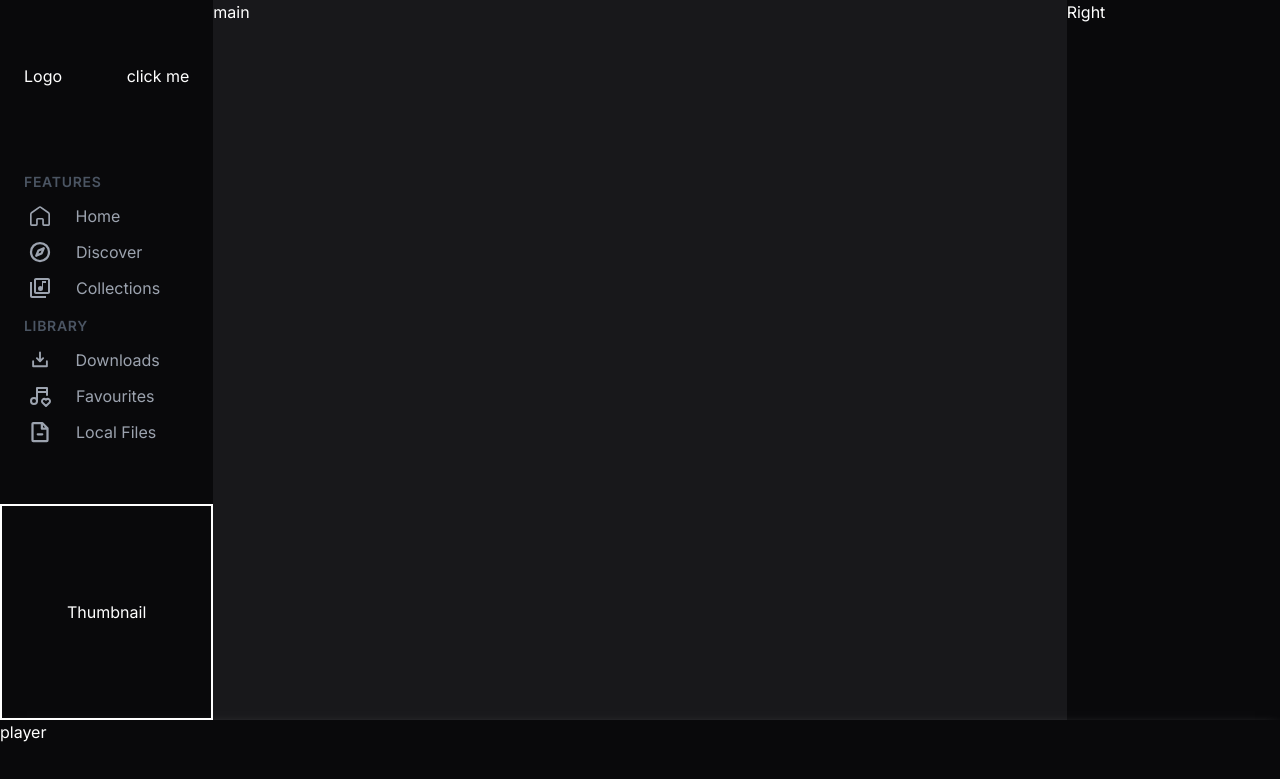
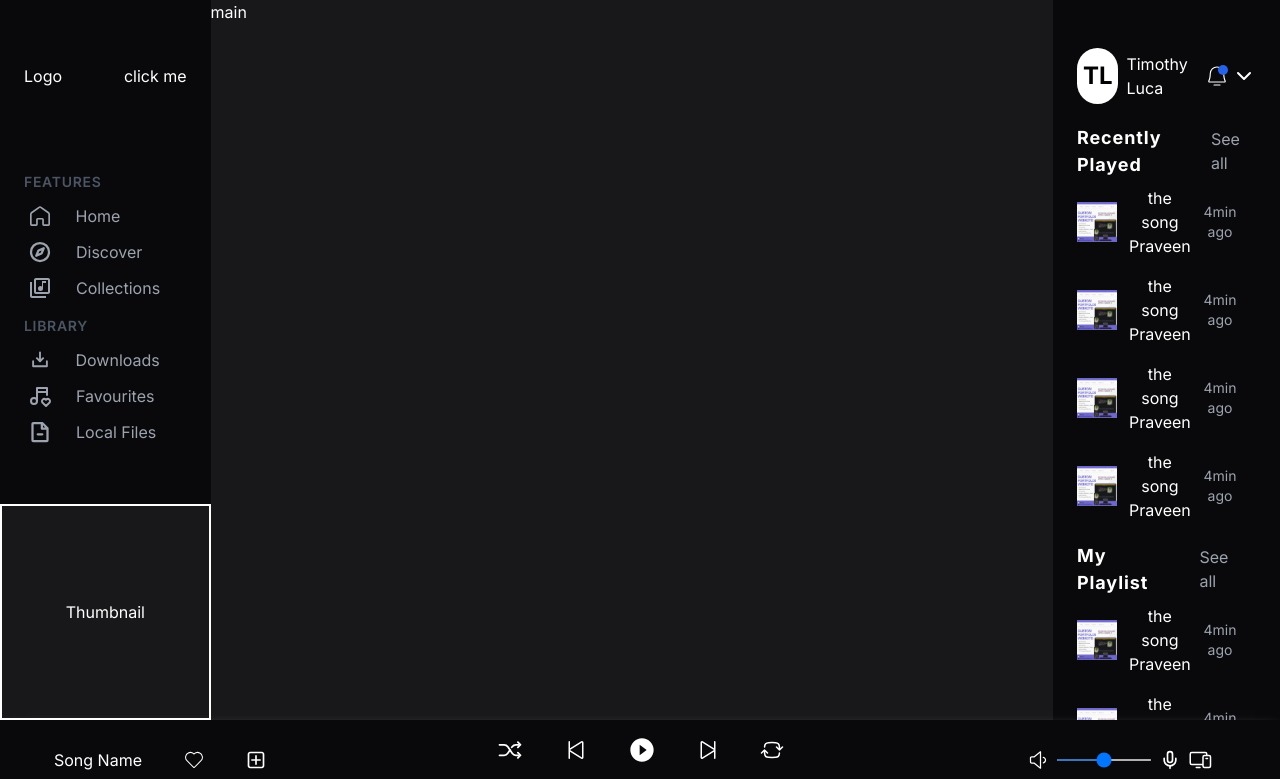
Before and after one commit to PraveenThanikachalam/Assignment-SuperKalam, a Next.js app: page / in a window 1280 px wide. Shown: the top 779 px of the page. Built offline with nearby package versions, Linux system fonts and the light colour scheme.

Commit message:
Playlist Component | Right side bar completed

```diff
--- a/app/Motions/FadingMotions.tsx
+++ b/app/Motions/FadingMotions.tsx
@@ -6,13 +6,13 @@ interface motionTypes {
   children: ReactNode;
   type: keyof Motions;
   classNames: string;
+  duration: number;
 }
 
 interface Motion extends Variants {
   hidden: { opacity: number; y: number; x: number };
   enter: { opacity: number; y: number; x: number };
 }
-
 
 interface Motions {
   FadeUp: Motion;
@@ -39,6 +39,7 @@ export default function MotionWrapper({
   children,
   type,
   classNames,
+  duration,
 }: motionTypes) {
   const selectedMotion = motions[type];
 
@@ -48,7 +49,7 @@ export default function MotionWrapper({
       initial="hidden"
       animate="enter"
       className={classNames}
-      transition={{ duration: 0.5 }}
+      transition={{ duration: duration }}
     >
       {children}
     </motion.div>
--- a/app/components/LeftSideBar.tsx
+++ b/app/components/LeftSideBar.tsx
@@ -9,6 +9,8 @@ import {
   PiFileMinusBold,
 } from "react-icons/pi";
 import Link from "next/link";
+import MotionWrapper from "../Motions/FadingMotions";
+import { useEffect } from "react";
 
 interface Links {
   routeName: string;
@@ -19,17 +21,17 @@ interface Links {
 const Features: Array<Links> = [
   {
     routeName: "Home",
-    href: "/home",
+    href: "/",
     component: <GrHomeRounded className="w-5 ml-[1.5px] mr-[10px] h-5" />,
   },
   {
     routeName: "Discover",
-    href: "/discover",
+    href: "",
     component: <PiCompassBold className="w-6 mr-2 h-6 " />,
   },
   {
     routeName: "Collections",
-    href: "/collections",
+    href: "",
     component: <MdOutlineLibraryMusic className="w-6 mr-2 h-6" />,
   },
 ];
@@ -37,26 +39,30 @@ const Features: Array<Links> = [
 const Library: Array<Links> = [
   {
     routeName: "Downloads",
-    href: "/",
+    href: "",
     component: (
       <PiDownloadSimpleBold className="w-5 ml-[1.5px] mr-[10px] h-5" />
     ),
   },
   {
     routeName: "Favourites",
-    href: "/discover",
+    href: "",
     component: <TbMusicHeart className="w-6 mr-2 h-6 " />,
   },
   {
     routeName: "Local Files",
-    href: "/collections",
+    href: "",
     component: <PiFileMinusBold className="w-6 mr-2 h-6" />,
   },
 ];
 
 export default function LeftSideBar() {
   return (
-    <div className="bg-zinc-950 relative h-[90%] text-white w-[25%]">
+    <MotionWrapper
+      classNames="bg-zinc-950 relative h-[90%] text-white w-[25%]"
+      duration={0.5}
+      type={"FadeRight"}
+    >
       <div className="flex justify-between px-6 py-16">
         <a href="/">Logo</a>
         <button onClick={() => console.log("hi")}>click me</button>
@@ -93,9 +99,9 @@ export default function LeftSideBar() {
           ))}
         </ul>
       </div>
-      <div className="absolute inset-x-0 flex justify-center items-center border-2 border-white bottom-0 h-[30%] bg-zinc-950 text-white w-full ">
+      <div className="absolute inset-x-0 flex justify-center items-center border-2 border-white bottom-0 h-[30%] bg-zinc-900 text-white w-full ">
         Thumbnail
       </div>
-    </div>
+    </MotionWrapper>
   );
 }
--- a/app/components/PlayBar.tsx
+++ b/app/components/PlayBar.tsx
@@ -1,14 +1,47 @@
+import { CiHeart } from "react-icons/ci";
 import MotionWrapper from "../Motions/FadingMotions";
+import Image from "next/image";
+import { CgAddR } from "react-icons/cg";
+import { IoShuffle } from "react-icons/io5";
+import { MdOutlinePauseCircleFilled, MdPlayCircleFilled } from "react-icons/md";
+import { PiDevices, PiSkipBack, PiSkipForward } from "react-icons/pi";
+import { HiOutlineArrowPathRoundedSquare } from "react-icons/hi2";
+import { SlVolume1 } from "react-icons/sl";
+import { LuMic } from "react-icons/lu";
 
 export default function PlayBar() {
   return (
     <MotionWrapper
       classNames={
-        "absolute inset-x-0 bottom-0 h-[10%] bg-zinc-950 shadow-lg shadow-white text-white w-full "
+        "absolute inset-x-0 bottom-0 flex justify-between item-center h-[10%] bg-zinc-950 shadow-lg shadow-white text-white w-full "
       }
       type={"FadeUp"}
+      duration={0.3}
     >
-      player
+      <div className="flex w-[320px] h-full justify-center p-2 gap-x-10 items-center">
+        <div>Song Name</div>
+        <CiHeart className="w-6 h-6" />
+        <CgAddR className="w-5 h-5" />
+      </div>
+      <div className="w-[500px] pt-2 flex flex-col justify-center items-center h-full">
+        <div className="flex w-full h-full justify-center items-center p-2 gap-x-10">
+          <IoShuffle className="w-7 h-7" />
+          <PiSkipBack className="w-6 h-6" />
+          <MdPlayCircleFilled className="w-7 h-7" />
+          {/* <MdOutlinePauseCircleFilled className="w-6 h-6" /> */}
+          <PiSkipForward className="w-6 h-6" />
+          <HiOutlineArrowPathRoundedSquare className="w-6 h-6" />
+        </div>
+        <div className="w-full h-full">
+          <input className="w-full h-[3px]" type="range"></input>
+        </div>
+      </div>
+      <div className="w-[320px] flex gap-x-2 justify-center items-center h-full">
+        <SlVolume1 className="w-5 h-5" />
+        <input type="range" className="w-[30%] h-[2px]"></input>
+        <LuMic className="w-5 h-5" />
+        <PiDevices className="w-6 h-6" />
+      </div>
     </MotionWrapper>
   );
 }
--- /dev/null
+++ b/app/components/PlayList.tsx
@@ -0,0 +1,48 @@
+import Image from "next/image";
+import Link from "next/link";
+
+interface songList {
+  songName: string;
+  authorName: string;
+  thumbnail: any;
+  time: number;
+}
+
+interface Types {
+  title: string;
+  songList: Array<songList>;
+}
+
+export default function PlayList({ title, songList }: Types) {
+  return (
+    <div className="flex flex-col">
+      <div className="flex justify-between items-center gap-x-3">
+        <p className="font-bold text-[18px] tracking-wider">{title}</p>
+        <Link className="text-gray-400 px-2" href={""}>
+          See all
+        </Link>
+      </div>
+      <div className="flex flex-col pt-2 gap-y-4 ">
+        {songList.map((item, idx) => (
+          <button
+            className="flex justify-between items-center hover:bg-zinc-900 "
+            key={idx}
+          >
+            <div className="flex items-center gap-x-3">
+              <Image
+                className="w-[40px] h-[40px]"
+                src={item.thumbnail}
+                alt={""}
+              />
+              <div className="flex flex-col">
+                <h3 className="text-white">{item.songName}</h3>
+                <h4 className="">{item.authorName}</h4>
+              </div>
+            </div>
+            <h3 className="text-gray-400 text-sm p-2">{item.time}min ago</h3>
+          </button>
+        ))}
+      </div>
+    </div>
+  );
+}
--- a/app/components/RightSideBar.tsx
+++ b/app/components/RightSideBar.tsx
@@ -1,3 +1,62 @@
+import Link from "next/link";
+import MotionWrapper from "../Motions/FadingMotions";
+import { PiBellSimpleLight } from "react-icons/pi";
+import { TbChevronDown } from "react-icons/tb";
+import PlayList from "./PlayList";
+import pic from "@/public/pic.png";
+
+const Songs = [
+  {
+    songName: "the song",
+    authorName: "Praveen",
+    thumbnail: pic,
+    time: 4,
+  },
+  {
+    songName: "the song",
+    authorName: "Praveen",
+    thumbnail: pic,
+    time: 4,
+  },
+  {
+    songName: "the song",
+    authorName: "Praveen",
+    thumbnail: pic,
+    time: 4,
+  },
+  {
+    songName: "the song",
+    authorName: "Praveen",
+    thumbnail: pic,
+    time: 4,
+  },
+];
+
 export default function RightSideBar() {
-  return <div className="w-[25%] h-full bg-zinc-950 text-white">Right</div>;
+  return (
+    <MotionWrapper
+      duration={0.5}
+      classNames="w-[25%] h-[90%] px-6 py-12 flex flex-col gap-y-5 bg-zinc-950 text-white"
+      type={"FadeLeft"}
+    >
+      <div className="flex justify-between w-full h-auto items-center ">
+        <Link href="/" className="w-[70%] items-center h-14 flex gap-x-2   ">
+          <div className="text-black rounded-full flex items-center justify-center w-14 h-14 bg-white text-2xl font-bold">
+            TL
+          </div>
+          <p>Timothy Luca</p>
+        </Link>
+        <div className=" relative ">
+          <div className="absolute left-auto right-0 top-0 z-10 inline-block -translate-y-1 translate-x-1 rotate-0 skew-x-0 skew-y-0 scale-x-50 scale-y-50 rounded-full bg-blue-600 p-2.5 text-xs"></div>
+          <PiBellSimpleLight className="w-6 relative h-6" />
+        </div>
+        <TbChevronDown className="w-6 h-6" />
+      </div>
+      <PlayList title={"Recently Played"} songList={Songs} />
+      <PlayList title={"My Playlist"} songList={Songs} />
+      <button className="p-4 bg-zinc-500 text-black font-bold tracking-wider rounded-lg">
+        Create New Playlist
+      </button>
+    </MotionWrapper>
+  );
 }
--- a/app/layout.tsx
+++ b/app/layout.tsx
@@ -20,7 +20,11 @@ export default function RootLayout({
 }>) {
   return (
     <html lang="en">
-      <body className={inter.className + " h-screen  overflow-hidden flex "}>
+      <body
+        className={
+          inter.className + " h-screen bg-zinc-900  overflow-hidden flex "
+        }
+      >
         <LeftSideBar />
         {children}
         <RightSideBar />
```
Also changed, not shown: public/pic.png (added).
